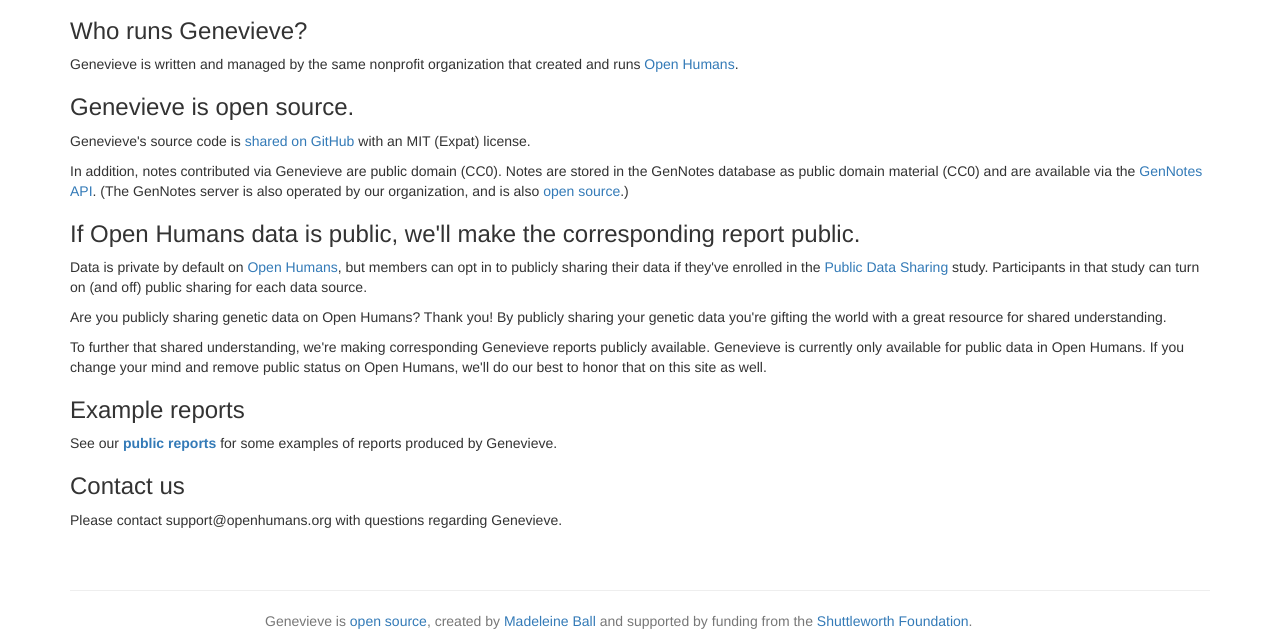
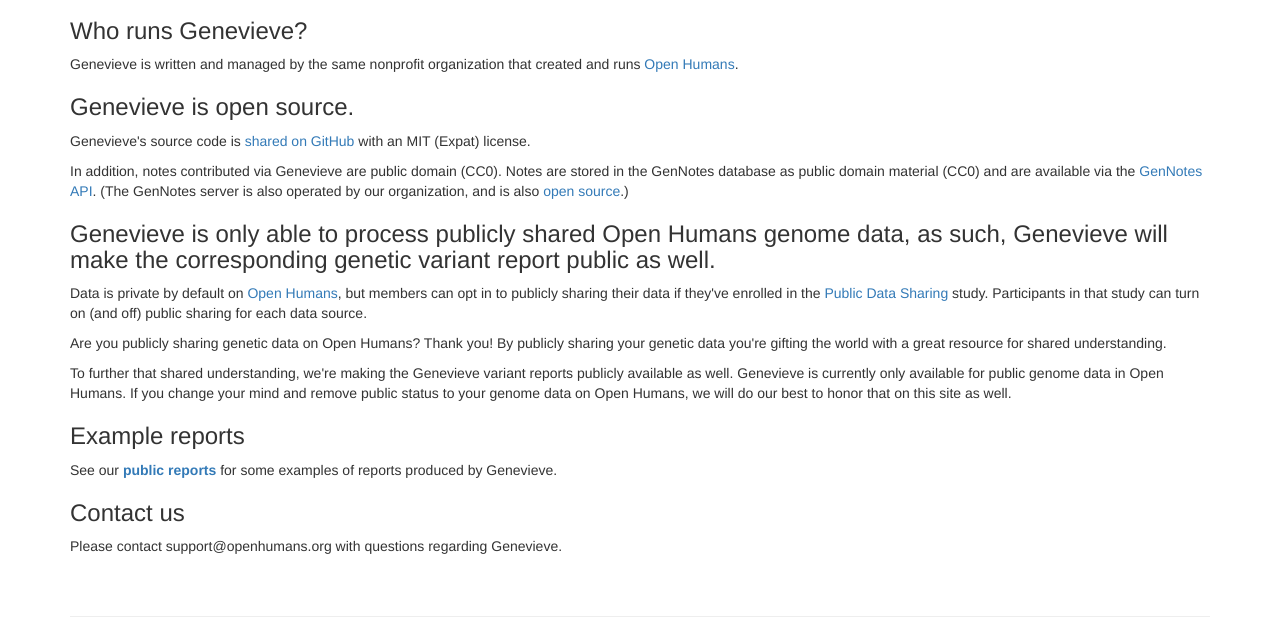
Before and after one commit to madprime/genevieve, a Django app: page /about/ in a window 1280 px wide. Shown: the part 890-1530 px from the top of the page. Run offline with Django 3.2, Linux system fonts and the light colour scheme; parts of the project's set-up code (start-up, migrations or seed data) failed here and were passed over; some libraries are stand-ins or nearby versions.

Commit message:
Clarify language re: public data
Make public requirements for genetic data more clear.
Nuke hidden text as it is not relevant in deployment.

```diff
--- a/genevieve_client/templates/genevieve_client/partial_public_reports.html
+++ b/genevieve_client/templates/genevieve_client/partial_public_reports.html
@@ -1,4 +1,5 @@
-<h3>If Open Humans data is public, we'll make the corresponding report public.</h3>
+<h3>Genevieve is only able to process publicly shared Open Humans genome data, as such,
+  Genevieve will make the corresponding genetic variant report public as well.</h3>
 <p>
   Data is private by default on <a href="https://www.openhumans.org/">Open
   Humans</a>, but members can opt in to publicly sharing their data if they've
@@ -12,14 +13,10 @@
   shared understanding.
 </p>
 <p>
-  To further that shared understanding, we're making corresponding Genevieve
-  reports publicly available. Genevieve is currently only available for
-  public data in Open Humans. If you change your mind and remove public status
-  on Open Humans, we'll do our best to honor that on this site as well.
-  <!-- If you make data public after we've generated a
-  report, we'll try to detect this and make the corresponding report public.
-  Also, if you change your mind and remove public status on Open Humans, we'll
-  do our best to honor that on this site as well.-->
+  To further that shared understanding, we're making the Genevieve variant
+  reports publicly available as well. Genevieve is currently only available for
+  public genome data in Open Humans. If you change your mind and remove public status
+  to your genome data on Open Humans, we will do our best to honor that on this site as well.
 </p>
 
 <h3>Example reports</h3>
```
